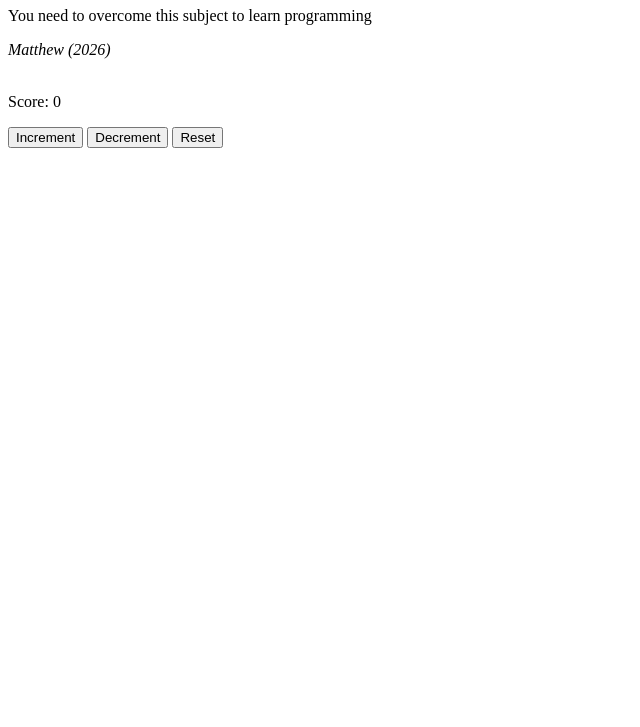
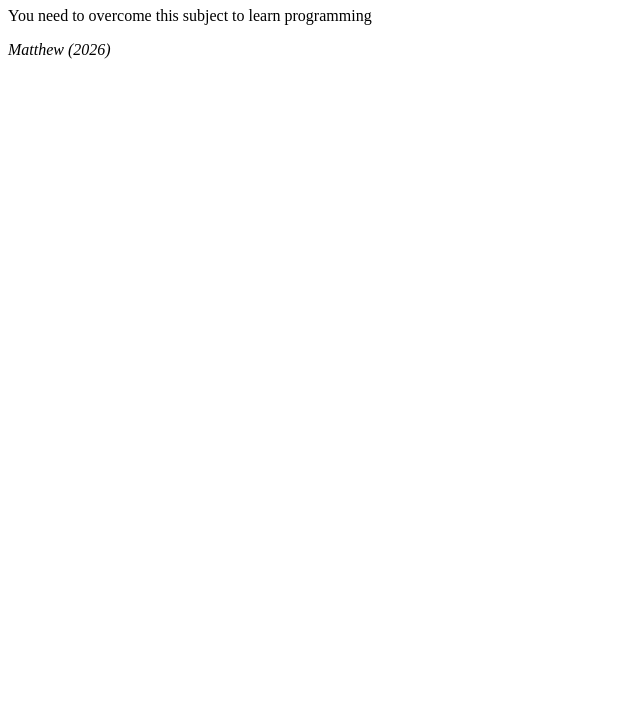
Before and after one commit to asmolomatthew/WAD1, a plain HTML site: page index.html in a window 1280 px wide. Shown: the part 73-800 px from the top of the page, without its empty margins (0-640 px from the left). Drawn offline with Linux system fonts and the light colour scheme.

Commit message:
changes index.html

```diff
--- a/index.html
+++ b/index.html
@@ -11,11 +11,5 @@
     <p>You need to overcome this subject to learn programming</p>
     <i>Matthew (2026)</i>
 
-    <br>
-    <br>
-    <p id="display">Score: 0</p>
-    <button id="increment">Increment</button>
-    <button id="decrement">Decrement</button>
-    <button id="reset">Reset</button>
 </body>
 </html>
```
